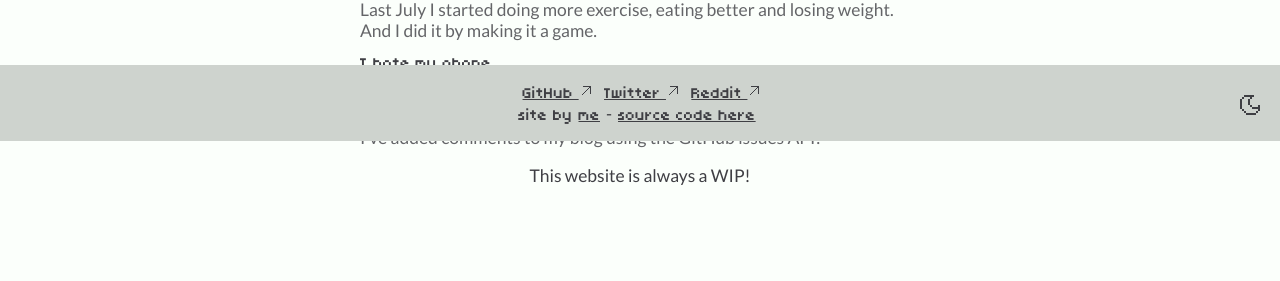
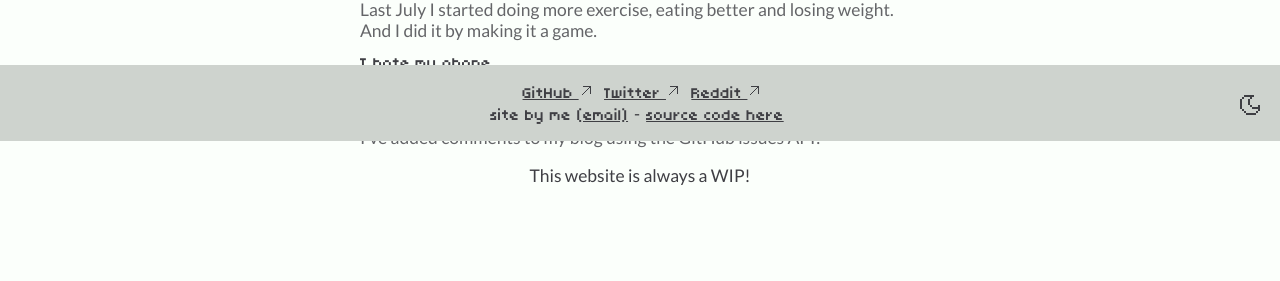
Before and after one commit to BenjaTK/benjatk.github.io, a Jekyll site: the page built from index.md, in a window 1280 px wide. Shown: the part 759-1040 px from the top of the page. Built offline with Jekyll 4.4.1, drawn with Linux system fonts in a browser that asks for light colours.

Commit message:
Add email button

```diff
--- a/_includes/links.html
+++ b/_includes/links.html
@@ -7,7 +7,7 @@
     <svg width="16" shape-rendering="crispEdges" viewBox="0 -.5 16 16" xmlns="http://www.w3.org/2000/svg"><path d="m4 4h8m-2 1h2m-3 1h1m1 0h1m-4 1h1m2 0h1m-5 1h1m3 0h1m-6 1h1m4 0h1m-7 1h1m5 0h1m-8 1h1m6 0h1m-9 1h1" stroke="#363641"/></svg>
     {% endfor %}
     <br>
-    <span class="pixel-font">site by</span><a href="mailto:contact@benjatk.com">me</a>-<a href="https://github.com/BenjaTK/benjatk.github.io">source code here</a>
+    <span class="pixel-font">site by me</span><a href="mailto:contact@benjatk.com">(email)</a>-<a href="https://github.com/BenjaTK/benjatk.github.io">source code here</a>
     <input id="dark-mode-button" class="dark-mode-checkbox" type="checkbox">
     <label for="dark-mode-button">
         <svg class="sun dark-mode-checkbox-icon" width="32" shape-rendering="crispEdges" viewBox="0 -.5 16 16" xmlns="http://www.w3.org/2000/svg"><path d="m8 2h1m-6 1h1m4 0h1m4 0h1m-10 1h1m7 0h1m-7 1h5m-6 1h1m5 0h1m-7 1h1m5 0h1m-10 1h2m1 0h1m5 0h1m1 0h2m-10 1h1m5 0h1m-7 1h1m5 0h1m-6 1h5m-7 1h1m7 0h1m-10 1h1m4 0h1m4 0h1m-6 1h1" stroke="#f1f1f1"/></svg>
```
